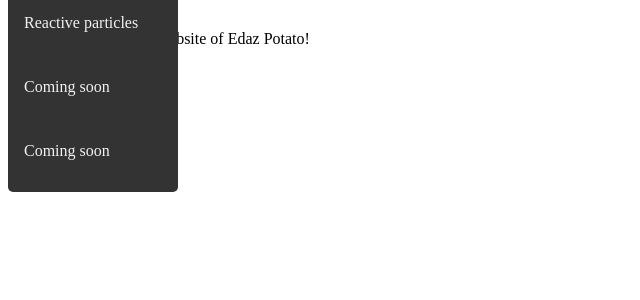
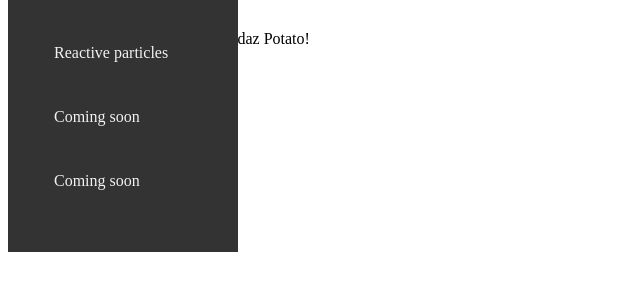
Before and after one commit to edazpotato/edazpotato.github.io, a PHP site: page / in a window 1280 px wide. Shown: the top 300 px of the page, without its empty margins (0-640 px from the left). Run offline with PHP 8.4, Linux system fonts and the light colour scheme.

Commit message:
Update homepage-style.css

```diff
--- a/homepage-style.css
+++ b/homepage-style.css
@@ -4,10 +4,10 @@
   position: fixed; /* Set the navbar to fixed position */
   top: 0; /* Position the navbar at the top of the page */
   width: 170px;
-  border-radius: 0px 0px 5px 5px;
   display: flex;
   flex-direction: column;
   min-height: 150px;
+  padding: 30px;
 }
 
 /* Links inside the navbar */
```
